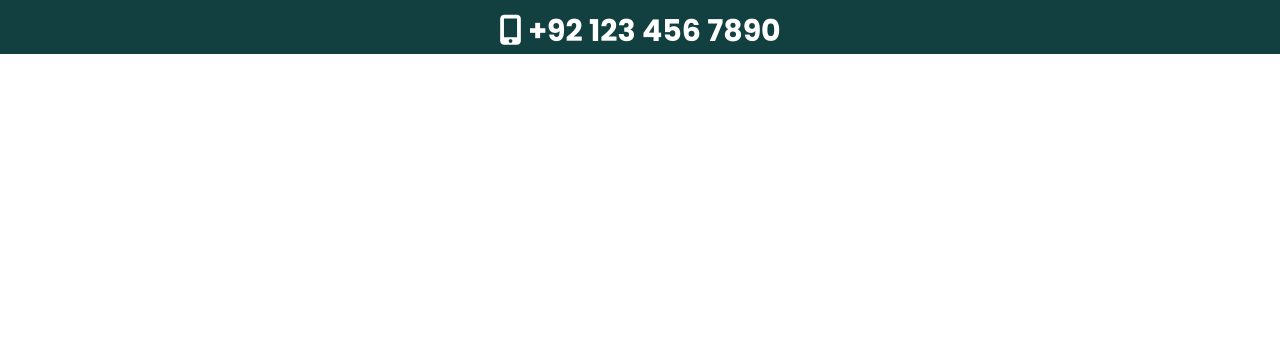
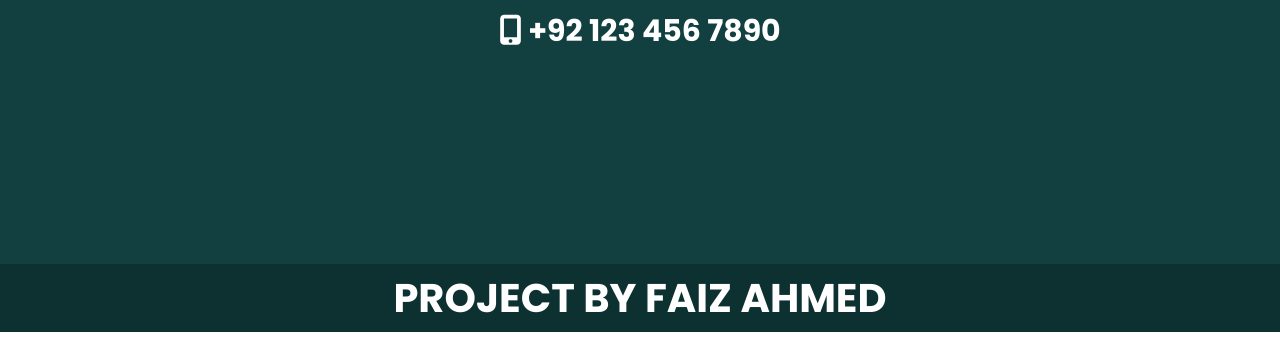
Before and after one commit to mfaiz-ahmed/Portfolio, a plain HTML site: page index.html in a window 1280 px wide. Shown: the part 2619-2956 px from the top of the page. Before the commit the page ends 2683 px from the top, so only its background shows below. Drawn offline with nearby package versions, Linux system fonts and the light colour scheme.

Commit message:
project completed

```diff
--- a/index.html
+++ b/index.html
@@ -153,7 +153,7 @@ href="https://cdnjs.cloudflare.com/ajax/libs/animate.css/4.1.1/animate.min.css"
 
 <!-- contacts started  -->
 
-<div class="bg-4">
+<div id="contact" class="bg-4">
     <div>
         <h1 class="work">Let's work together...</h1>
     </div>
@@ -167,8 +167,14 @@ href="https://cdnjs.cloudflare.com/ajax/libs/animate.css/4.1.1/animate.min.css"
     </div>
 </div>
 </main>
+<!-- contacts ended  -->
 
-<!-- contacts ended  -->
+<!-- footer started  -->
+<footer class="bg-5">
+<h1 class="footer">PROJECT BY FAIZ AHMED</h1>
+</footer>
+<!-- footer ended  -->
+
 
 
 
--- a/style.css
+++ b/style.css
@@ -146,7 +146,8 @@ font-size: 6rem;}
 }
 
 
-.bg-4{background-color: #124040 ;}
+.bg-4{background-color: #124040 ;
+padding-bottom: 200px;}
 
 .work{font-family: poppins;
 color: white;
@@ -164,3 +165,13 @@ font-family: poppins;}
 
 
 .pointer{cursor: pointer;}
+
+
+.bg-5{background-color: #0d3030;}
+
+.footer{color: white;
+font-family: poppins;
+font-size: 4rem;
+font-weight: 700;
+text-align: center;
+padding: 10px;}
```
